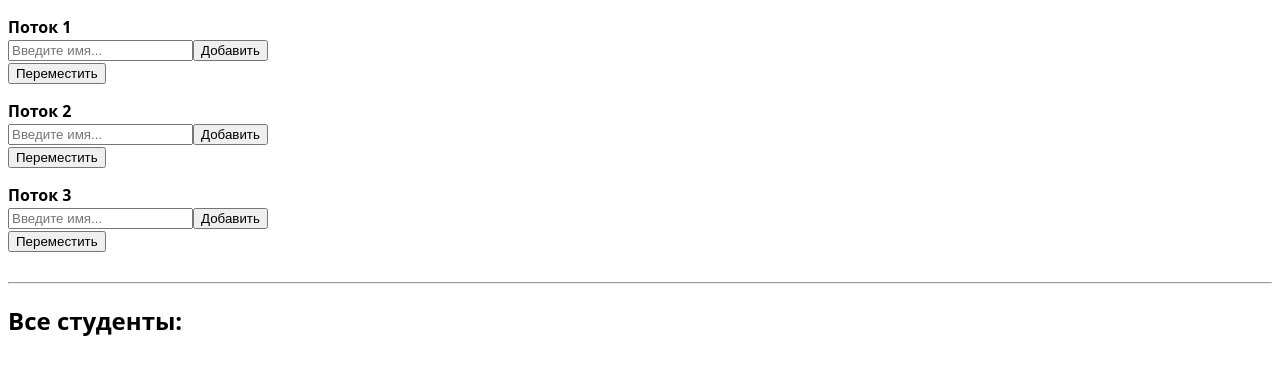
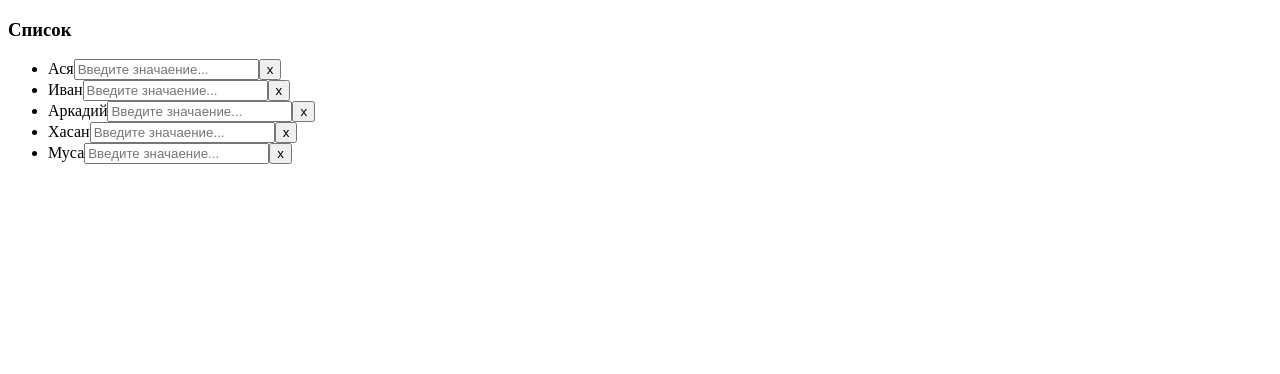
Before and after one commit to SuleymYovloy/archakov-lessons, a React (Create React App) app: page / in a window 1280 px wide. Shown: the top 374 px of the page. Built offline with nearby package versions, Linux system fonts and the light colour scheme.

Commit message:
урок 21. работа с key и применение его при рендере списка

```diff
--- a/src/index.js
+++ b/src/index.js
@@ -1,6 +1,6 @@
 import React from 'react';
 import ReactDOM from 'react-dom/client';
-import App from './lesson20/App';
+import App from './lesson21/App';
 
 const root = ReactDOM.createRoot(document.getElementById('root'));
 root.render(
--- /dev/null
+++ b/src/lesson21/App.js
@@ -0,0 +1,37 @@
+import React from 'react';
+
+const Item = ({name, onRemove, index}) => {
+    return (
+        <li>
+            {name}
+            <input placeholder='Введите значаение...' />
+            <button onClick={() => onRemove(index)}>x</button>
+        </li>
+    );
+}
+
+export default function App() {
+    const [names, setNames] = React.useState(["Ася","Иван","Аркадий", "Хасан", "Муса"]);
+
+    const removeItem = (index) => {
+        const newArr = names.filter((_, i) => {
+            if (index !== i) {
+                return true;
+            } else {
+                return false;
+            }
+        });
+        setNames(newArr)
+    }
+
+    return (
+        <div>
+            <h3>Список</h3>
+            <ul>
+                {names.map((name, index) => (
+                    <Item key={name} name={name} onRemove={removeItem} index={index}/>
+                ))}
+            </ul>
+        </div>
+    )
+}
```
